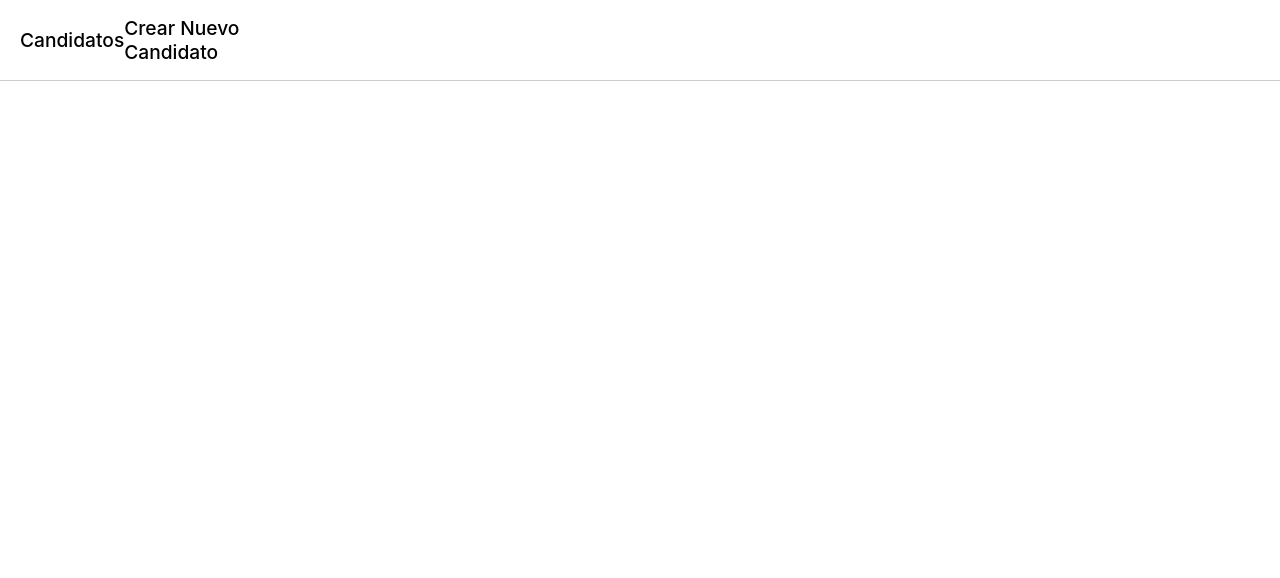
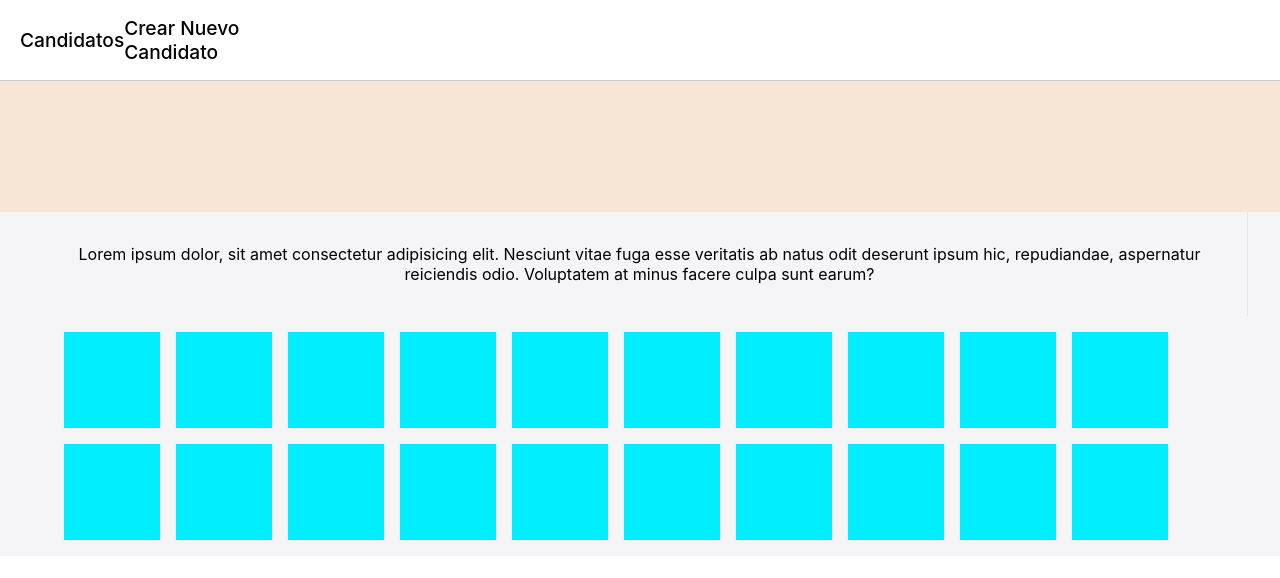
Before and after one commit to wiflysk8/Candidates_Front, a React (Create React App) app: page /prueba in a window 1280 px wide. Shown: the top 578 px of the page. Built offline with nearby package versions, Linux system fonts and the light colour scheme; no server answers.

Commit message:
improvements

```diff
--- a/src/Routes.jsx
+++ b/src/Routes.jsx
@@ -1,4 +1,5 @@
 import { Route, Routes } from "react-router-dom";
+import Prueba from "./components/Prueba/Prueba";
 import Candidates from "./pages/Candidates/Candidates";
 import CreateCandidates from "./pages/CreateCandidates/CreateCandidates";
 
@@ -7,6 +8,7 @@ const Routesfile = () => {
     <Routes>
       <Route path="/" element={<Candidates />} />
       <Route path="/create-candidate" element={<CreateCandidates />} />
+      <Route path="/prueba" element={<Prueba />} />
     </Routes>
   );
 };
--- a/src/components/Item/Item.css
+++ b/src/components/Item/Item.css
@@ -0,0 +1,11 @@
+.deleteBtn {
+  background-color: red;
+  color: white;
+}
+
+.deleteBtn:hover {
+  background-color: white;
+  color: red;
+  border: 1px solid red;
+  transition: all 0.3s ease-in-out;
+}
--- a/src/components/Item/Item.jsx
+++ b/src/components/Item/Item.jsx
@@ -25,10 +25,7 @@ const Item = ({ candidate }) => {
         <strong>Email: </strong> {candidate.email}
       </div>
       <button onClick={() => onCVDowload(candidate)}>Abrir CV</button>
-      <button
-        onClick={() => onDelete(candidate._id)}
-        style={{ background: "red" }}
-      >
+      <button onClick={() => onDelete(candidate._id)} className="deleteBtn">
         Eliminar candidato
       </button>
     </>
--- /dev/null
+++ b/src/components/Prueba/Prueba.css
@@ -0,0 +1,46 @@
+.section {
+  display: flex;
+  flex-direction: column;
+  background-color: #f5f5f8;
+  width: 100%;
+  text-align: center;
+  min-width: 400px;
+}
+
+.header {
+  display: flex;
+  flex: 1;
+  background-color: rgba(255, 123, 0, 0.137);
+  padding: 1rem 2rem;
+  min-height: 100px;
+}
+
+.content {
+  display: grid;
+  grid-template: 2fr / 1fr;
+  padding: 0 2rem;
+}
+
+.left {
+  display: flex;
+  flex: 1;
+  border-right: 1px solid #e5e5e5;
+  padding: 1rem 2rem;
+  min-width: 300px;
+  margin: 0;
+}
+
+.right {
+  display: flex;
+  flex: 2;
+  padding: 1rem 2rem;
+  gap: 1rem;
+  flex-wrap: wrap;
+  height: 50%;
+}
+
+.box {
+  width: 6rem;
+  height: 6rem;
+  background-color: rgb(0, 238, 255);
+}
--- /dev/null
+++ b/src/components/Prueba/Prueba.jsx
@@ -0,0 +1,42 @@
+import "./Prueba.css";
+const Prueba = () => {
+  return (
+    <section className="section">
+      <div className="header"></div>
+      <article className="content">
+        <div className="left">
+          <p>
+            Lorem ipsum dolor, sit amet consectetur adipisicing elit. Nesciunt
+            vitae fuga esse veritatis ab natus odit deserunt ipsum hic,
+            repudiandae, aspernatur reiciendis odio. Voluptatem at minus facere
+            culpa sunt earum?
+          </p>
+        </div>
+        <div className="right">
+          <div className="box"></div>
+          <div className="box"></div>
+          <div className="box"></div>
+          <div className="box"></div>
+          <div className="box"></div>
+          <div className="box"></div>
+          <div className="box"></div>
+          <div className="box"></div>
+          <div className="box"></div>
+          <div className="box"></div>
+          <div className="box"></div>
+          <div className="box"></div>
+          <div className="box"></div>
+          <div className="box"></div>
+          <div className="box"></div>
+          <div className="box"></div>
+          <div className="box"></div>
+          <div className="box"></div>
+          <div className="box"></div>
+          <div className="box"></div>
+        </div>
+      </article>
+    </section>
+  );
+};
+
+export default Prueba;
--- a/src/contexts/CandidatesContext.jsx
+++ b/src/contexts/CandidatesContext.jsx
@@ -18,9 +18,10 @@ function CandidatesProvider(props) {
   const onDelete = async (_id) => {
     try {
       await axios.delete(`http://localhost:5000/candidates/${_id}`);
-      getCandidates();
     } catch (error) {
       console.error(error);
+    } finally {
+      getCandidates();
     }
   };
 
--- a/src/pages/CreateCandidates/CreateCandidates.css
+++ b/src/pages/CreateCandidates/CreateCandidates.css
@@ -32,8 +32,10 @@ button {
 }
 
 button:hover {
-  background-color: aqua;
-  color: black;
+  background-color: white;
+  color: blue;
+  border: 1px solid blue;
+  transition: all 0.3s ease-in-out;
 }
 
 fieldset {
```
